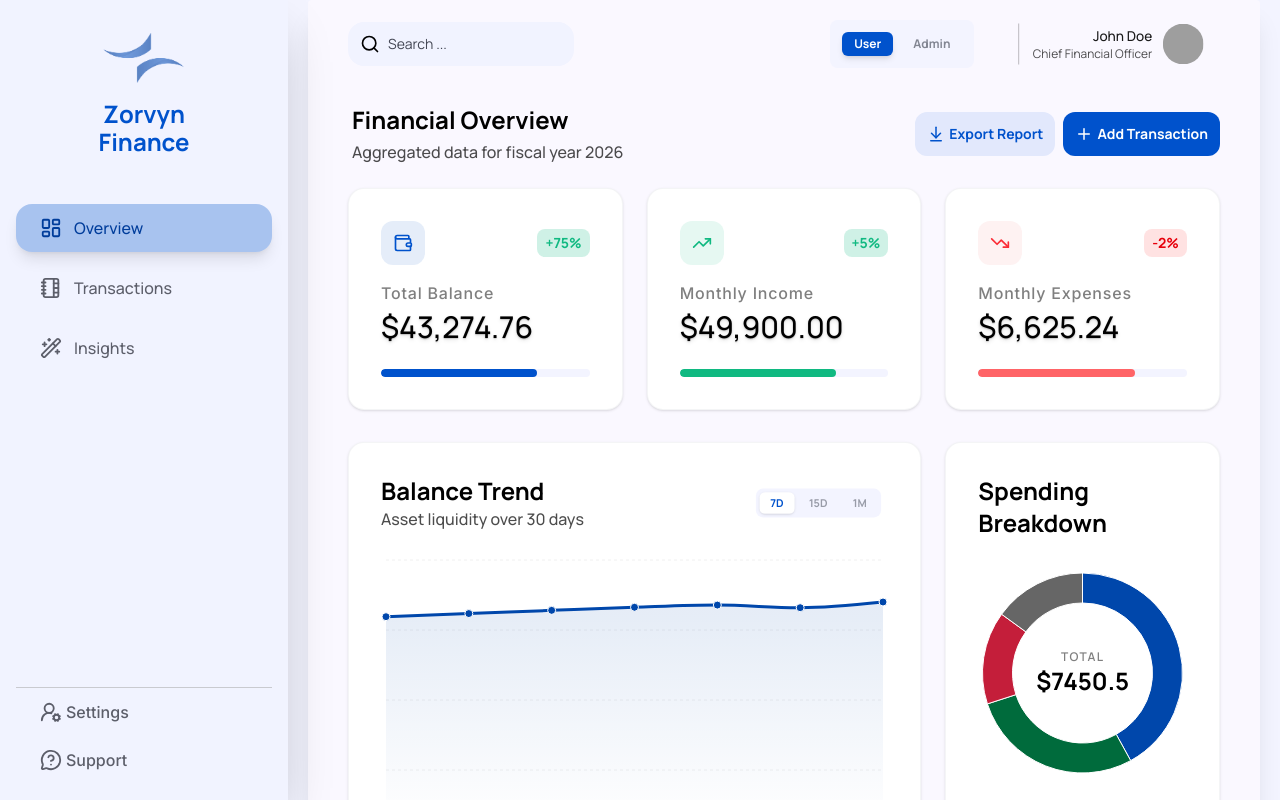
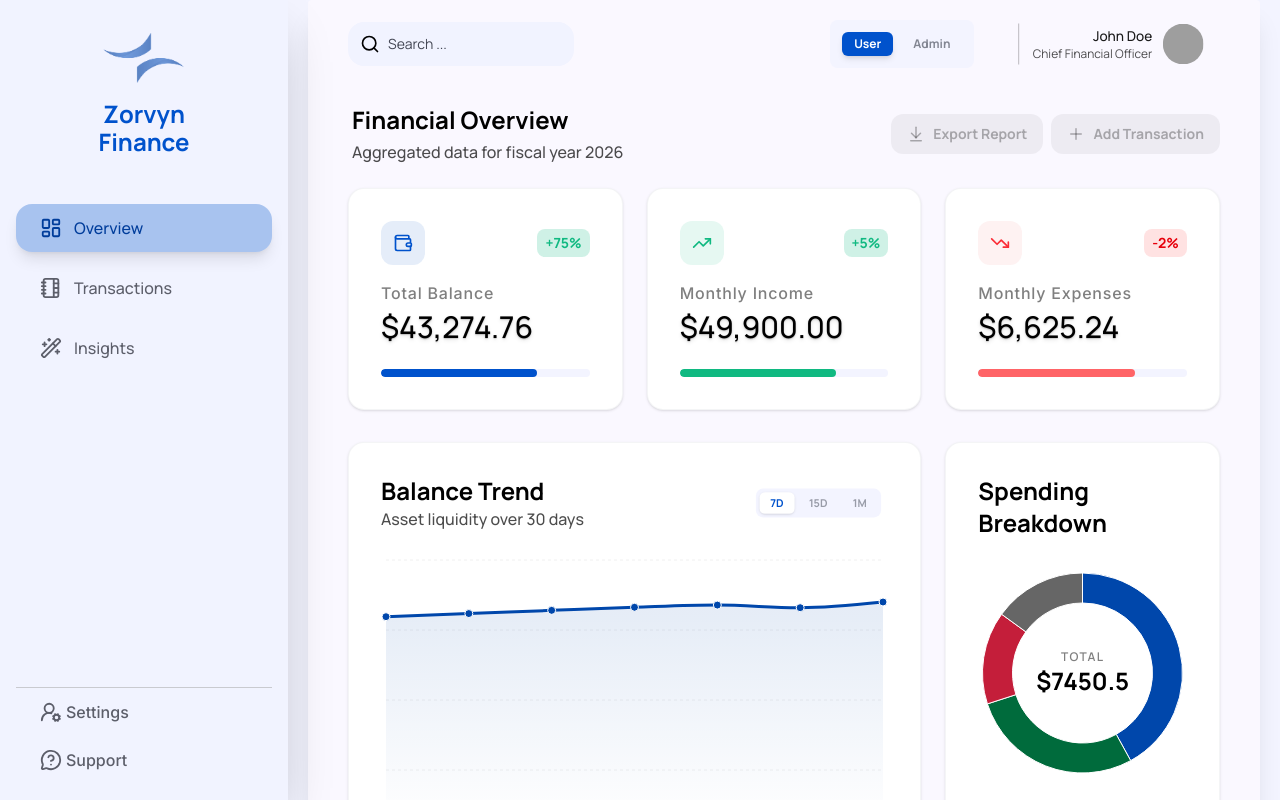
Before and after one commit to dibbockb/zorvyn-finance, a React (Vite) app: page / in a window 1280 px wide. Built offline with nearby package versions, Linux system fonts and the light colour scheme; grey boxes are pictures that could not be loaded.

Commit message:
Added Mobile add transaction button

```diff
--- a/src/Components/Dashboard/Cards/Cards.tsx
+++ b/src/Components/Dashboard/Cards/Cards.tsx
@@ -3,13 +3,17 @@ import { useStore, selectTotals } from "../../../store/useStore";
 // FIX: Import shallow from zustand
 import { useShallow } from 'zustand/react/shallow';
 import { ArrowDownToLine, Plus, } from 'lucide-react'
+import MobileAddButton from "../../MobileAddButton/MobileAddButton";
 
 const Cards = () => {
+    const { role } = useStore(useShallow((state) => ({ role: state.role })));
     const { totalBalance, monthlyIncome, monthlyExpenses } = useStore(
         useShallow((state) => selectTotals(state))
     );
+
     return (
         <div className="flex flex-col gap-6 pt-2">
+            <MobileAddButton onClick={() => { console.log(`clicked add`) }}></MobileAddButton>
             <div className="hidden lg:flex justify-between items-center pt-5">
                 <div className="pl-1">
                     <h1 className="hidden lg:block text-2xl text-black font-bold pb-1 ">Financial Overview</h1>
@@ -17,11 +21,24 @@ const Cards = () => {
                 </div>
 
                 <div className="gap-2 hidden lg:flex">
-                    <button className="flex justify-center items-center gap-1 px-3 py-3 rounded-xl text-sm text-primary font-bold bg-[#E2E8FC] hover:bg-[#E2E8FC]/75 transition-all duration-100 ease-in-out"><ArrowDownToLine size={18}></ArrowDownToLine>
+                    <button
+                        disabled={role === 'User'}
+                        className={`ml-auto flex items-center gap-2 px-4 py-2.5 rounded-xl text-sm font-bold transition-all ${role === 'User'
+                            ? 'bg-black/5 text-black/30 cursor-not-allowed'
+                            : 'text-primary bg-[#E2E8FC] hover:bg-[#E2E8FC]/80'
+                            }`}
+                    >
+                        <ArrowDownToLine size={18}></ArrowDownToLine>
                         <p className="">Export Report</p>
                     </button>
+                    {/* <button disabled={role === 'User'} className="flex justify-center items-center gap-1 px-3 py-3 rounded-xl text-sm text-white font-bold bg-primary hover:bg-primary/75 transition-all duration-100 ease-in-out"> */}
 
-                    <button className="flex justify-center items-center gap-1 px-3 py-3 rounded-xl text-sm text-white font-bold bg-primary hover:bg-primary/75 transition-all duration-100 ease-in-out"><Plus size={18}></Plus>
+                    <button
+                        className={`ml-auto flex items-center gap-2 px-4 py-2.5 rounded-xl text-sm font-bold transition-all ${role === 'User'
+                            ? 'bg-black/5 text-black/30 cursor-not-allowed transition-all duration-200 ease-in-out'
+                            : 'bg-primary hover:bg-primary/75 transition-all text-white duration-200 ease-in-out'
+                            }`}>
+                        <Plus size={18}></Plus>
                         <p className="">Add Transaction</p>
                     </button>
                 </div>
@@ -35,7 +52,7 @@ const Cards = () => {
                 </div>
             </div>
             {/* ... rest of your UI */}
-        </div>
+        </div >
     );
 }
 
--- a/src/Components/Layouts/Dashboard/RootLayout.tsx
+++ b/src/Components/Layouts/Dashboard/RootLayout.tsx
@@ -7,7 +7,6 @@ export default function RootLayout() {
         <div className="flex flex-col lg:flex-row h-screen overflow-hidden">
             <aside
                 className="lg:w-72 flex  text-white lg:p-4  justify-center lg:justify-start lg:flex-col fixed bottom-0 left-0 right-0 z-50 bg-[#f1f3ff]  border-t border-neutral-200 shadow-[0_-4px_20px_rgba(0,0,0,0.08)] lg:relative lg:border-t-0 lg:shadow-2xl">
-
                 <a href="https://zorvyn.io/" target='_blank' className="hidden lg:block">
                     <img src="logo.png" alt="navbar-logo" className="h-15 mx-auto px-6 my-3" />
                     <p className="text-primary leading-7 max-w-35 text-center mx-auto text-2xl font-bold">Zorvyn Finance</p>
--- /dev/null
+++ b/src/Components/MobileAddButton/MobileAddButton.tsx
@@ -0,0 +1,14 @@
+import { Plus } from "lucide-react";
+
+const MobileAddButton = ({ onClick }: { onClick: () => void }) => {
+    return (
+        <button
+            onClick={onClick}
+            className="lg:hidden fixed bottom-30 right-10 z-999 flex items-center justify-center w-14 h-14 bg-primary text-white rounded-2xl shadow-[0_8px_30px_rgb(0,0,0,0.2)] active:scale-90 transition-all duration-200 hover:scale-105"
+        >
+            <Plus size={28} strokeWidth={3} />
+        </button>
+    );
+};
+
+export default MobileAddButton;
--- a/src/Components/TransactionsList/TransactionsList.tsx
+++ b/src/Components/TransactionsList/TransactionsList.tsx
@@ -3,9 +3,9 @@ import { useMemo, useState } from "react";
 import { useStore, selectTotals } from "../../store/useStore";
 import { useShallow } from 'zustand/react/shallow';
 import Navbar from "../Dashboard/Navbar/Navbar";
+import MobileAddButton from "../MobileAddButton/MobileAddButton";
 
 const TransactionsList = () => {
-
     const { transactions, role, setRole } = useStore(useShallow((state) => ({
         transactions: state.transactions,
         role: state.role,
@@ -48,7 +48,6 @@ const TransactionsList = () => {
         currency: 'USD',
     }).format(filteredTotal);
 
-
     const getCategoryIcon = (category: string) => {
         const props = { size: 18, className: "text-primary" };
         switch (category) {
@@ -64,6 +63,8 @@ const TransactionsList = () => {
     return (
         <section className="h-screen bg-[#faf8ff] rounded shadow-xl px-4 lg:px-10 py-3 pb-20 lg:pb-10 overflow-y-auto">
             <Navbar />
+            <MobileAddButton onClick={() => { console.log(`clicked add`) }}></MobileAddButton>
+
             <div className={`mt-4 text-center lg:text-left flex items-center gap-2 p-3 px-6 text-xs lg:text-sm rounded-xl border transition-all duration-300 ${role === 'Admin'
                 ? 'text-tertiary bg-tertiary/10 border-tertiary/20'
                 : 'text-primary bg-primary/10 border-primary/20'
@@ -90,8 +91,8 @@ const TransactionsList = () => {
                 <button
                     disabled={role === 'User'}
                     className={`ml-auto flex items-center gap-2 px-4 py-2.5 rounded-xl text-sm font-bold transition-all ${role === 'User'
-                            ? 'bg-black/5 text-black/30 cursor-not-allowed'
-                            : 'text-primary bg-[#E2E8FC] hover:bg-[#E2E8FC]/80'
+                        ? 'bg-black/5 text-black/30 cursor-not-allowed'
+                        : 'text-primary bg-[#E2E8FC] hover:bg-[#E2E8FC]/80'
                         }`}
                 >
                     <ArrowDownToLine size={18} />
```
